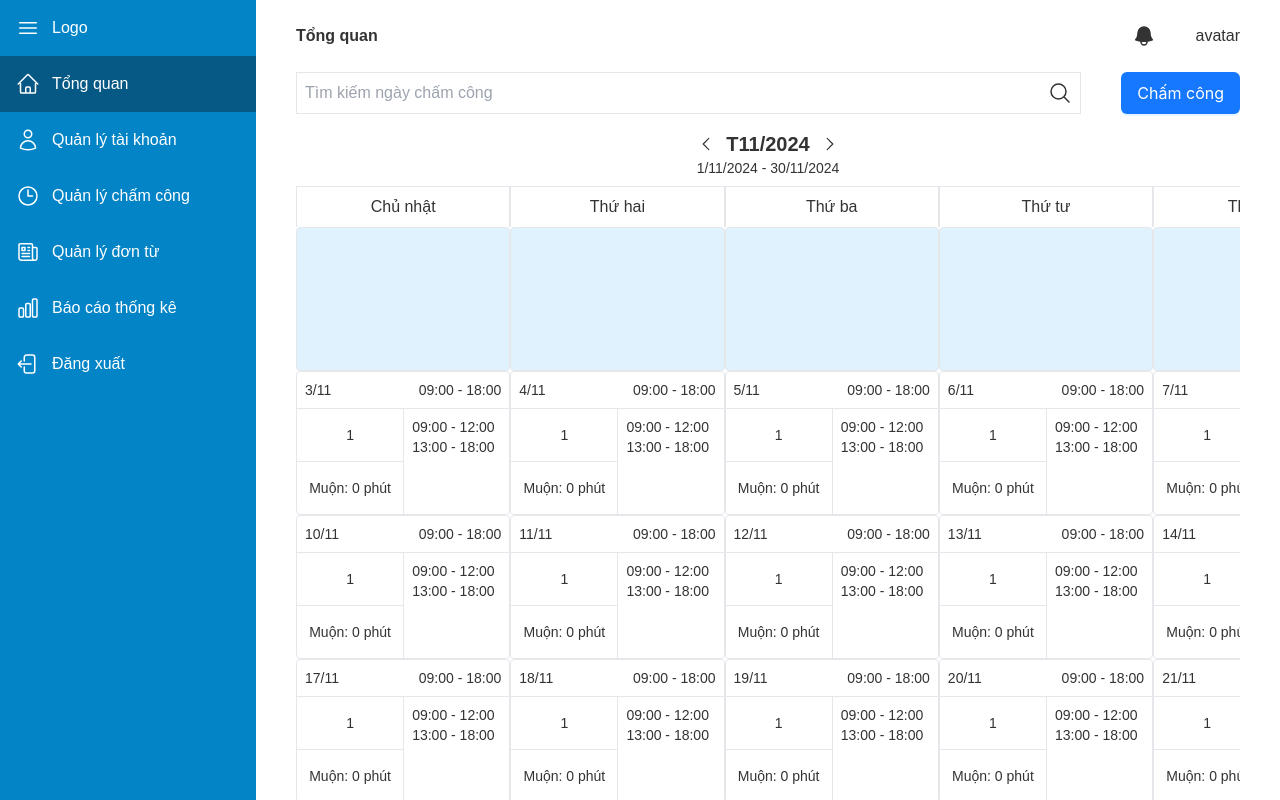
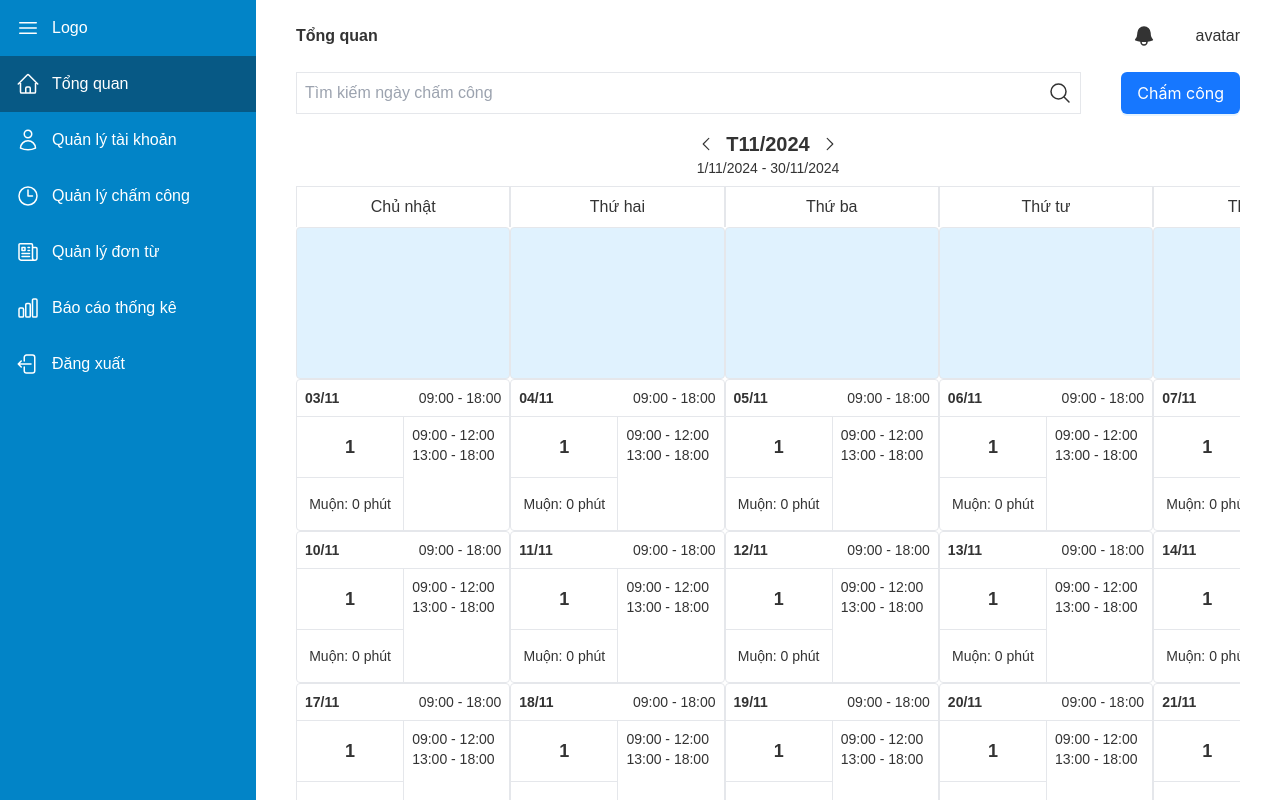
Before and after one commit to sinhnguyen777/time-tracking-web, a Next.js app: page /home in a window 1280 px wide. Built offline with nearby package versions, Linux system fonts and the light colour scheme; no server answers.

Commit message:
fix: calendar cell css

```diff
--- a/src/components/custom-calendar/calendar-cell.tsx
+++ b/src/components/custom-calendar/calendar-cell.tsx
@@ -7,13 +7,13 @@ const CalendarCell: React.FC<Props> = ({ dayInMonth, month }) => {
   return (
     <div className="w-[calc(100%/7)] border rounded text-sm">
       <div className="flex justify-between p-2 border-b">
-        <div>
-          {dayInMonth}/{month}
+        <div className="font-bold">
+          {dayInMonth.toString().padStart(2, "0")}/{month}
         </div>
         <div>09:00 - 18:00</div>
       </div>
       <div className="grid grid-cols-2">
-        <div className="col-start-1 border-b flex justify-center items-center py-4 px-2">
+        <div className="col-start-1 font-bold text-lg border-b flex justify-center items-center py-4 px-2">
           1
         </div>
         <div className="col-start-1 py-4 px-2 flex justify-center items-center">
```
